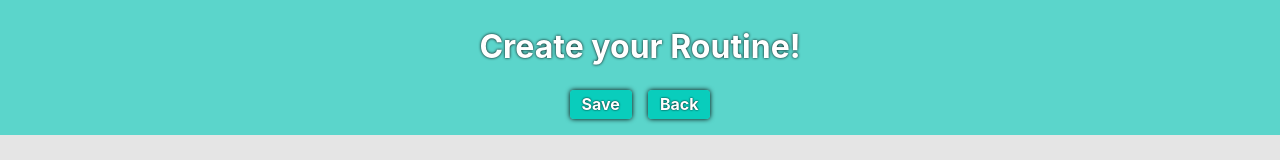
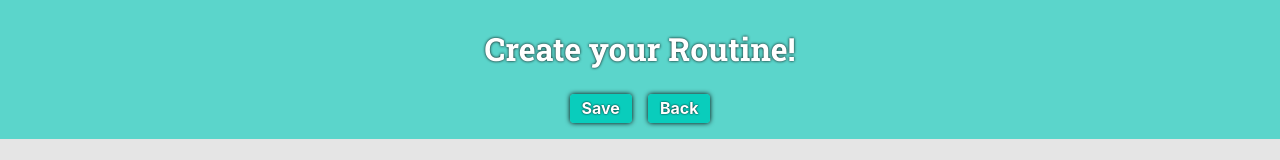
Before and after one commit to ivangelus/master-of-yoga, a React (Create React App) app in the folder client/: page /createRoutine in a window 1280 px wide. Shown: the top 160 px of the page. Built offline with nearby package versions, Linux system fonts and the light colour scheme; no server answers; sample sign-in values are in the browser's storage.

Commit message:
style(custom track page): added a new font style to the h2 tags in the page

```diff
--- a/client/src/containers/PoseCardGrid.css
+++ b/client/src/containers/PoseCardGrid.css
@@ -18,7 +18,6 @@
   row-gap: 1rem;
   margin-top: 2rem;
   width: 100%;
-
 }
 
 .always-cards-grid {
@@ -30,3 +29,7 @@
   margin-bottom: 2rem;
   row-gap: 1rem;
 }
+
+h2 {
+  font-family: 'Roboto Slab', serif;
+}
--- a/client/src/containers/PoseCardGrid.tsx
+++ b/client/src/containers/PoseCardGrid.tsx
@@ -26,7 +26,7 @@ const PoseCardGrid: React.FC<Props> = ({
 
   return (
     <div className="card-grid">
-      {customTrack.length ? <h2>Your Custom Track!</h2> : ''}
+      {customTrack.length ? <h2>Your Custom Track</h2> : ''}
       <div className="custom-card-grid">
         {customTrack.map((pose: PoseDTO) => (
           <PoseCard
```
